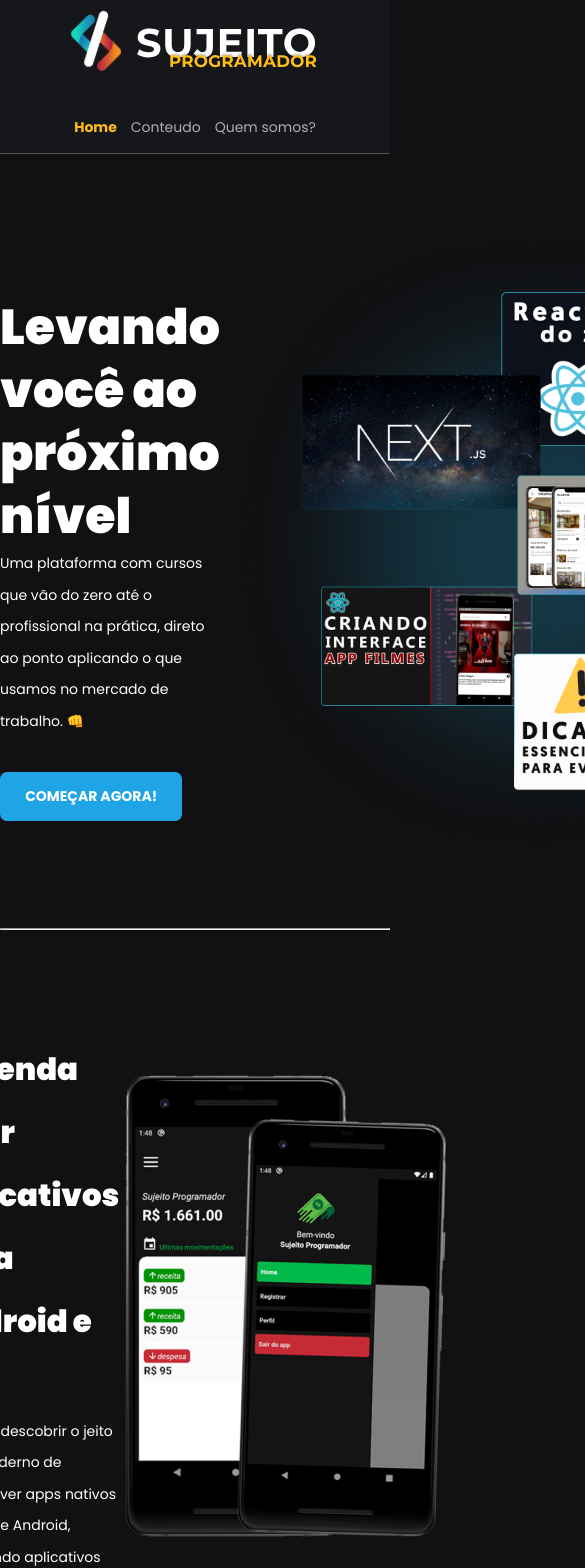
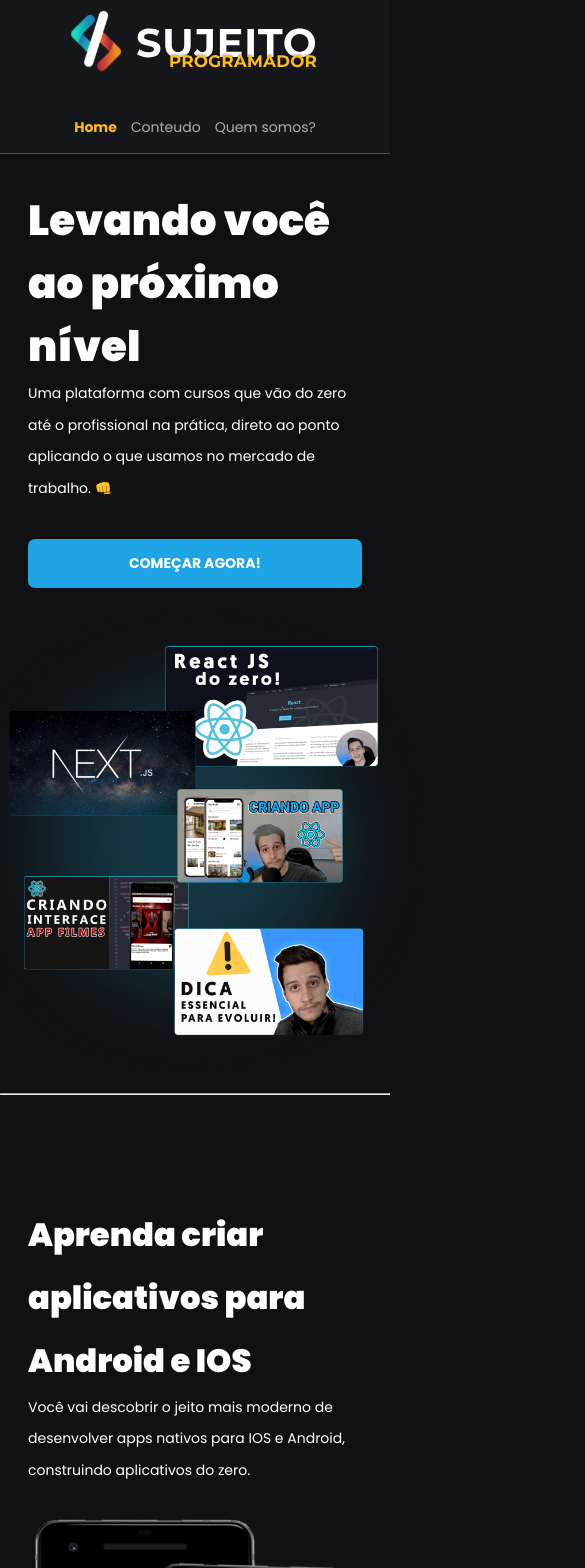
Before and after one commit to Diegojacober/cms-nextjs, a Next.js app: page / in a window 390 px wide. Shown: the top 1568 px of the page, 585 px wide, since content can reach past the window. Built offline with nearby package versions, Linux system fonts and the light colour scheme.

Commit message:
responsivity

```diff
--- a/src/styles/Home.module.scss
+++ b/src/styles/Home.module.scss
@@ -123,3 +123,72 @@
         font-weight: bold;
     }
 }
+
+@media screen and (max-width: 1095px) {
+    .container {
+        .containerHeader {
+            padding: 0 2rem;
+
+            buttom {
+                display: block;
+            }
+        }
+
+        img {
+            max-width: 600px;
+        }
+
+        div h1 {
+            font-size: 3rem;
+        }
+
+        div h2 {
+            font-size: 2.3rem;
+
+            span {
+                font-size: 2.3rem;
+            }
+        }
+
+        .sectionContent, .nextLevelContent {
+            padding: 0 2rem;
+        }
+    }
+
+}
+
+@media screen and (max-width: 950px) {
+    .container {
+        .containerHeader {
+            flex-direction: column;
+
+            button {
+                width: 100%;
+                display: flex;
+                align-items: center;
+                justify-content: center;
+            }
+        }
+
+        div img {
+            max-width: 500px;
+        }
+
+        div h1 {
+            font-size: 3rem;
+        }
+
+        h2 {
+            font-size: 1rem;
+        }
+
+        .sectionContent {
+            flex-direction: column;
+            img {
+                margin-top: 2rem;
+                max-width: 400px;
+            }
+        }
+    }
+
+}
```
